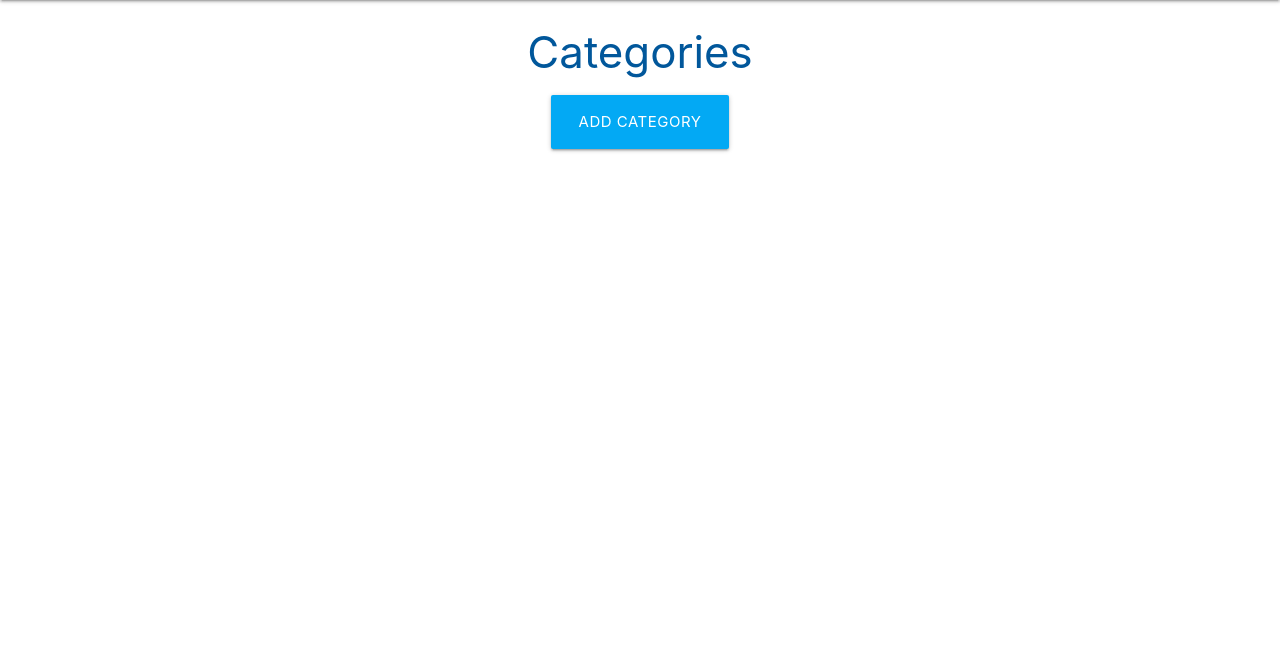
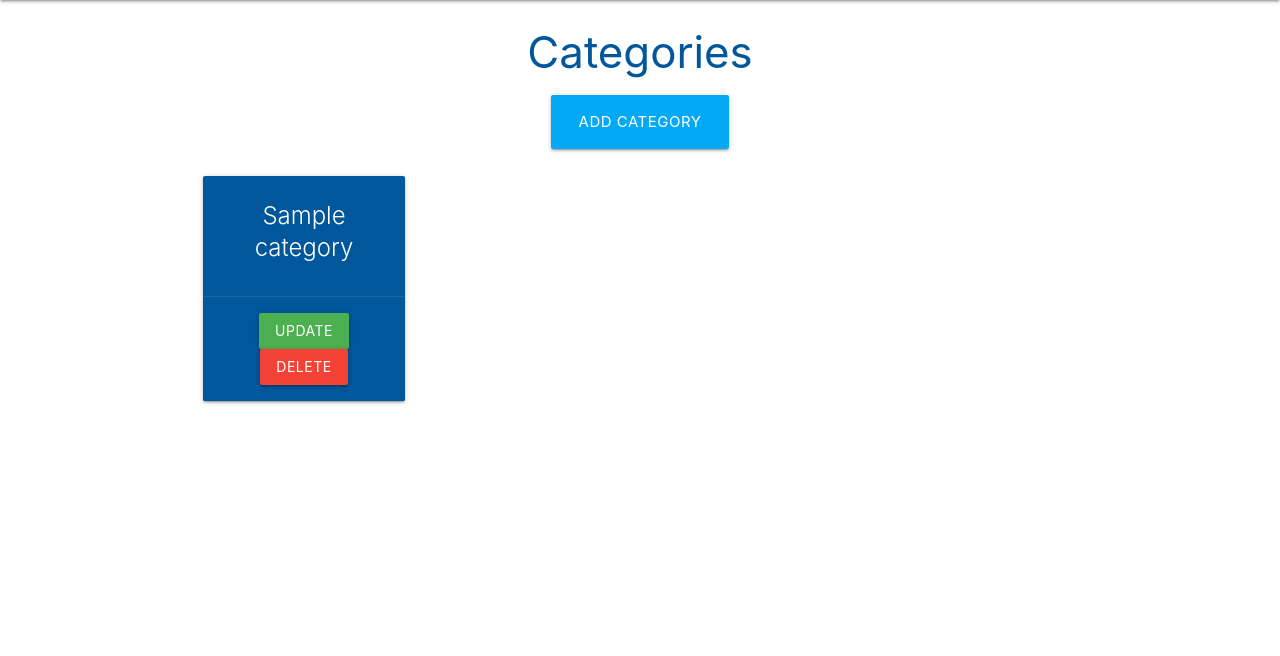
Before and after one commit to Wings30306/flask-task-manager, a Flask app: page /categories in a window 1280 px wide. Shown: the part 64-720 px from the top of the page. Run offline with Flask 2, Linux system fonts and the light colour scheme; tables that the repository leaves empty hold one stand-in row (values such as "Sample post").

Commit message:
Display categories

```diff
--- a/taskmanager/routes.py
+++ b/taskmanager/routes.py
@@ -9,7 +9,8 @@ def home():
 
 @app.route("/categories")
 def categories():
-    return render_template("categories.html")
+    categories = list(Category.query.order_by(Category.category_name).all())
+    return render_template("categories.html", categories=categories)
 
 @app.route("/add_category", methods=["GET", "POST"])
 def add_category():
--- a/taskmanager/templates/categories.html
+++ b/taskmanager/templates/categories.html
@@ -10,5 +10,20 @@
         </a>
     </div>
 </div>
+<div class="row">
+    {% for category in categories %}
+    <div class="col s12 m6 l3">
+        <div class="card light-blue darken-4 center-align">
+            <div class="card-content white-text">
+                <span class="card-title">{{ category.category_name }}</span>
+            </div>
+            <div class="card-action">
+                <a href="#" class="btn green">Update</a>
+                <a href="#" class="btn red">Delete</a>
+            </div>
+        </div>
+    </div>
+    {% endfor %}
+</div>
 
 {% endblock %}
```
